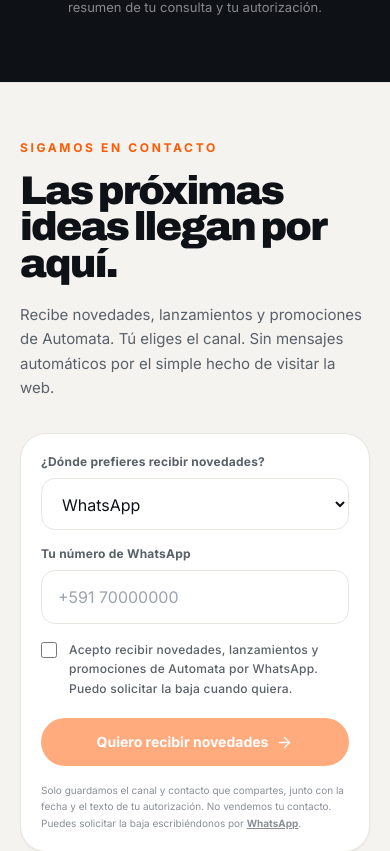
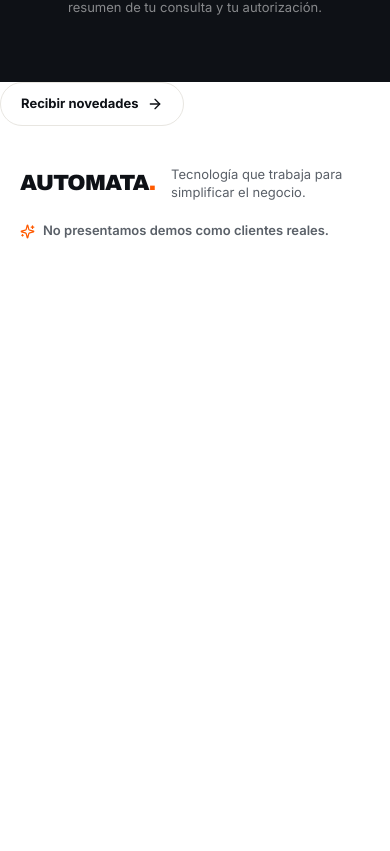
Before and after one commit to Dancho-arc/dancho-arc.github.io, a React (Vite) app: page / in a window 390 px wide. Shown: the part 8735-9586 px from the top of the page. After the commit the page ends 9016 px from the top, so only its background shows below. Built offline with nearby package versions, Linux system fonts and the light colour scheme.

Commit message:
Turn newsletter signup into an on-demand popup

```diff
--- a/NewsletterSignup.tsx
+++ b/NewsletterSignup.tsx
@@ -1,15 +1,25 @@
-import React, { FormEvent, useState } from "react";
-import { ArrowRight, CheckCircle2 } from "lucide-react";
+import React, { FormEvent, useEffect, useState } from "react";
+import { ArrowRight, CheckCircle2, X } from "lucide-react";
 
 const API = "https://automata-chat.dgckg-trd1.workers.dev";
 const CONSENT_VERSION = "2026-11-09-v1";
 
 export default function NewsletterSignup() {
+  const [open, setOpen] = useState(false);
   const [channel, setChannel] = useState<"whatsapp" | "email">("whatsapp");
   const [contact, setContact] = useState("");
   const [consent, setConsent] = useState(false);
   const [busy, setBusy] = useState(false);
   const [status, setStatus] = useState<{ ok: boolean; text: string } | null>(null);
+
+  useEffect(() => {
+    if (!open) return;
+    const closeOnEscape = (event: KeyboardEvent) => {
+      if (event.key === "Escape" && !busy) setOpen(false);
+    };
+    window.addEventListener("keydown", closeOnEscape);
+    return () => window.removeEventListener("keydown", closeOnEscape);
+  }, [open, busy]);
 
   const submit = async (event: FormEvent) => {
     event.preventDefault();
@@ -35,14 +45,20 @@ export default function NewsletterSignup() {
   };
 
   return (
-    <section id="novedades" className="border-y border-[#E8E6E1] bg-[#F4F3F0] py-14 sm:py-16">
-      <div className="mx-auto grid max-w-[1220px] gap-8 px-5 sm:px-8 lg:grid-cols-[1fr_.9fr] lg:items-center">
-        <div>
-          <p className="text-[12px] font-bold uppercase tracking-[0.22em] text-[#FF5A00]">Sigamos en contacto</p>
-          <h2 className="display mt-4 text-[40px] sm:text-[54px]">Las próximas ideas llegan por aquí.</h2>
-          <p className="mt-5 max-w-[560px] text-[15px] leading-relaxed text-[#5A6068]">Recibe novedades, lanzamientos y promociones de Automata. Tú eliges el canal. Sin mensajes automáticos por el simple hecho de visitar la web.</p>
-        </div>
-        <form onSubmit={submit} className="rounded-[26px] border border-[#E8E6E1] bg-white p-5 shadow-sm sm:p-7">
+    <>
+      <button type="button" onClick={() => setOpen(true)} className="inline-flex min-h-11 items-center justify-center gap-2 rounded-full border border-[#E8E6E1] bg-white px-5 text-[13px] font-extrabold text-[#0E1116] transition hover:border-[#FF5A00] hover:text-[#FF5A00]">
+        Recibir novedades <ArrowRight size={16} />
+      </button>
+      {open && (
+        <div className="fixed inset-0 z-[1100] flex items-center justify-center overflow-y-auto bg-[#0E1116]/65 p-4 backdrop-blur-sm" onMouseDown={(event) => { if (event.target === event.currentTarget && !busy) setOpen(false); }}>
+          <section role="dialog" aria-modal="true" aria-labelledby="newsletter-title" className="pop relative my-auto w-full max-w-[520px] rounded-[28px] border border-[#E8E6E1] bg-[#F4F3F0] p-5 shadow-[0_28px_90px_rgba(0,0,0,.3)] sm:p-8">
+            <button type="button" onClick={() => setOpen(false)} disabled={busy} aria-label="Cerrar registro de novedades" className="absolute right-4 top-4 flex h-10 w-10 items-center justify-center rounded-full border border-[#E8E6E1] bg-white text-[#5A6068] transition hover:text-[#FF5A00] disabled:opacity-40">
+              <X size={18} />
+            </button>
+            <p className="text-[11px] font-bold uppercase tracking-[0.22em] text-[#FF5A00]">Sigamos en contacto</p>
+            <h2 id="newsletter-title" className="display mt-3 max-w-[390px] pr-8 text-[34px] sm:text-[42px]">Las próximas ideas llegan por aquí.</h2>
+            <p className="mt-4 max-w-[430px] text-[14px] leading-relaxed text-[#5A6068]">Recibe novedades, lanzamientos y promociones de Automata. Tú eliges el canal. Sin mensajes automáticos por el simple hecho de visitar la web.</p>
+            <form onSubmit={submit} className="mt-6 rounded-[22px] border border-[#E8E6E1] bg-white p-5 sm:p-6">
               <label htmlFor="newsletter-channel" className="block text-xs font-bold text-[#5A6068]">¿Dónde prefieres recibir novedades?</label>
               <select id="newsletter-channel" value={channel} onChange={(event) => { setChannel(event.target.value as "whatsapp" | "email"); setStatus(null); }} className="mt-2">
                 <option value="whatsapp">WhatsApp</option>
@@ -58,7 +74,9 @@ export default function NewsletterSignup() {
               {status && <p role="status" className={"mt-4 flex items-start gap-2 text-xs leading-relaxed " + (status.ok ? "text-green-700" : "text-red-700")}>{status.ok && <CheckCircle2 size={16} className="shrink-0" />}{status.text}</p>}
               <p className="mt-4 text-[10px] leading-relaxed text-[#8A8F96]">Solo guardamos el canal y contacto que compartes, junto con la fecha y el texto de tu autorización. No vendemos tu contacto. Puedes solicitar la baja escribiéndonos por <a className="font-bold underline" href="https://wa.me/59176192899?text=Solicito%20darme%20de%20baja%20de%20las%20novedades%20de%20Automata" target="_blank" rel="noreferrer">WhatsApp</a>.</p>
             </form>
+          </section>
         </div>
-    </section>
+      )}
+    </>
   );
 }
```
Lines whose indentation alone changed are shown as unchanged.
